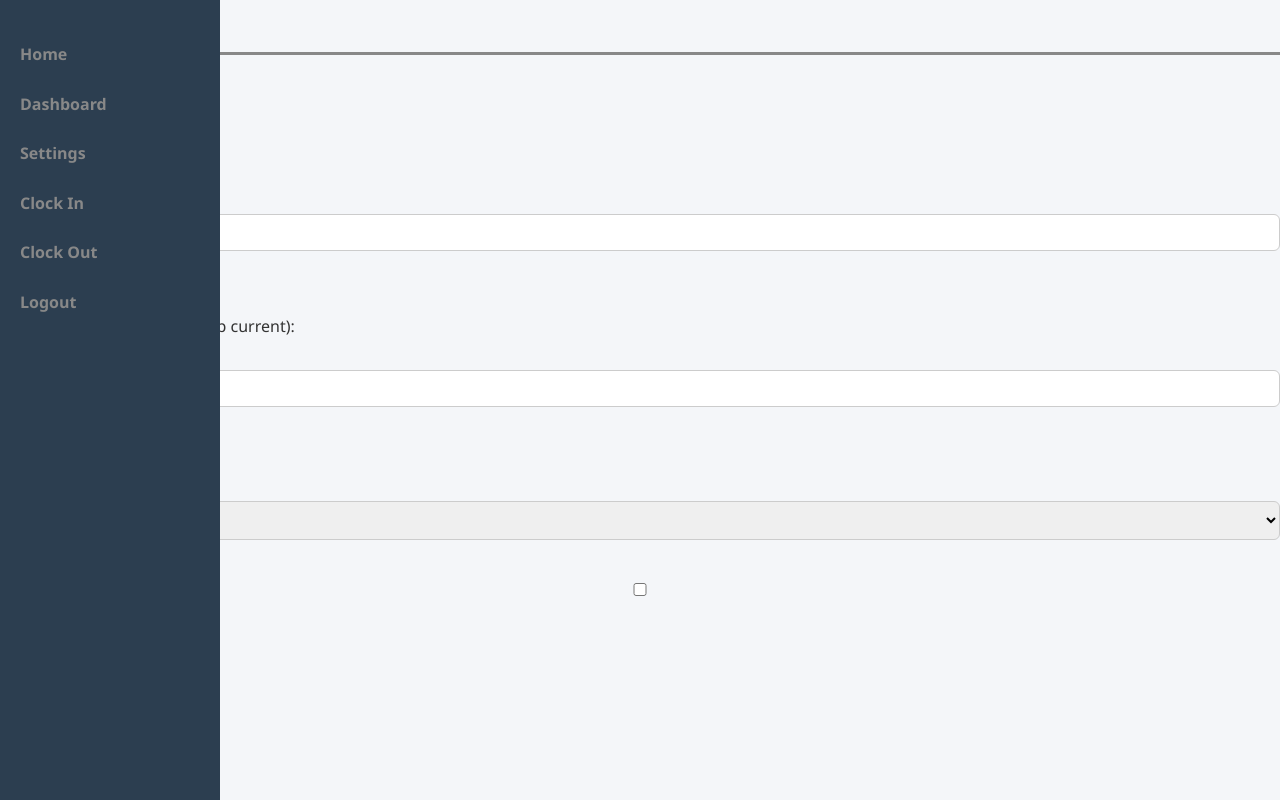
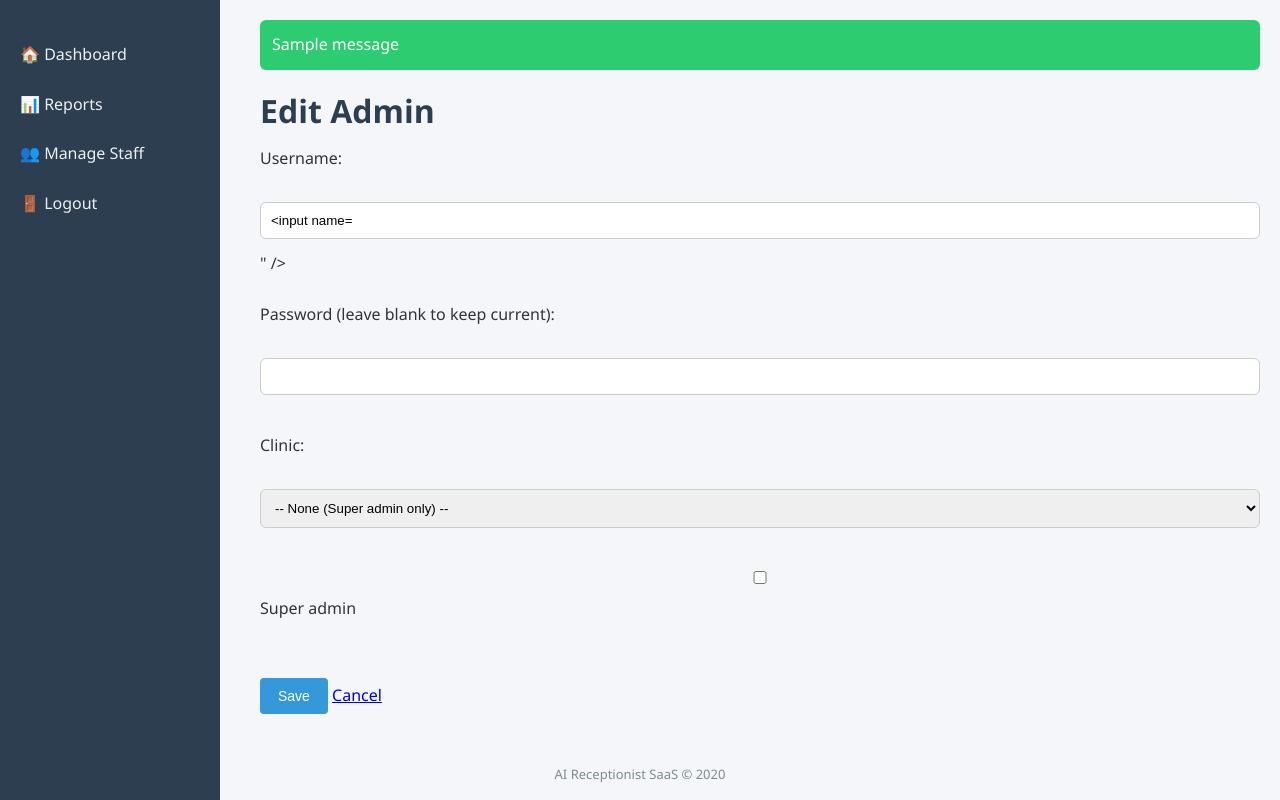
Before and after one commit to ConnorV2006/AI-Receptionist-Enchanced, a Flask app: template templates/admin_form.html in a window 1280 px wide. Run offline with Flask 3, Linux system fonts and the light colour scheme; tables that the repository leaves empty hold one stand-in row (values such as "Sample post"); the template is opened without the code that fills it: values that come from a table or form of the project are taken from there, most other values are stand-ins (such as "Sample title", 1, 10 or a date in 2020); grey boxes marked "Sample" are stand-in pictures; one stand-in notice (Sample message) is shown; form fields are guessed from the names that the template uses.

Commit message:
Update base.html

```diff
--- a/templates/base.html
+++ b/templates/base.html
@@ -1,58 +1,37 @@
 <!DOCTYPE html>
 <html lang="en">
 <head>
-  <meta charset="UTF-8" />
-  <title>{{ clinic.name if clinic else "AI Receptionist" }}</title>
+  <meta charset="UTF-8">
+  <title>AI Receptionist</title>
   <link rel="stylesheet" href="{{ url_for('static', filename='styles.css') }}">
-  <style>
-    :root { --brand: {{ clinic.primary_color if clinic and clinic.primary_color else "#1f6feb" }}; }
-    header { border-bottom: 3px solid var(--brand); padding: 8px 0; margin-bottom: 16px; }
-    nav a { margin-right: 10px; color: var(--brand); text-decoration: none; font-weight: 600; }
-    .flashes li.error { color: #b00020; }
-    .flashes li.success { color: #0a7a2d; }
-  </style>
 </head>
 <body>
-  <header>
-    <div style="display:flex;align-items:center;gap:12px;">
-      {% if clinic and clinic.logo_url %}
-        <img src="{{ clinic.logo_url }}" alt="Logo" style="height:36px;">
-      {% endif %}
-      <strong>{{ clinic.name if clinic else "AI Receptionist" }}</strong>
-    </div>
-    <nav>
-      <a href="{{ url_for('dashboard') }}">Home</a>
-      {% if clinic %}
-        <a href="{{ url_for('clinic_dashboard', slug=clinic.slug) }}">Dashboard</a>
-        <a href="{{ url_for('clinic_settings', slug=clinic.slug) }}">Settings</a>
-        {% if admin and admin.is_superadmin %}
-          <a href="{{ url_for('clinic_manager', slug=clinic.slug) }}">Manage Clinic</a>
-          <a href="{{ url_for('reports') }}">Reports</a>
-        {% endif %}
-      {% endif %}
 
-      {% if admin %}
-        <a href="{{ url_for('clock_in') }}">Clock In</a>
-        <a href="{{ url_for('clock_out') }}">Clock Out</a>
-        <a href="{{ url_for('logout') }}">Logout</a>
-      {% else %}
-        <a href="{{ url_for('login') }}">Login</a>
-      {% endif %}
-    </nav>
-  </header>
+  <!-- Sidebar Navigation -->
+  <nav>
+    <a href="{{ url_for('dashboard') }}">🏠 Dashboard</a>
+    <a href="{{ url_for('reports') }}">📊 Reports</a>
+    <a href="{{ url_for('manage_admins') }}">👥 Manage Staff</a>
+    <a href="{{ url_for('logout') }}">🚪 Logout</a>
+  </nav>
 
-  <main>
+  <!-- Main Content -->
+  <div class="content">
+    <!-- Flash Messages -->
     {% with messages = get_flashed_messages(with_categories=true) %}
       {% if messages %}
-        <ul class="flashes">
-          {% for category, message in messages %}
-            <li class="{{ category }}">{{ message }}</li>
-          {% endfor %}
-        </ul>
+        {% for category, message in messages %}
+          <div class="flash {{ category }}">{{ message }}</div>
+        {% endfor %}
       {% endif %}
     {% endwith %}
 
+    <!-- Page Content -->
     {% block content %}{% endblock %}
-  </main>
+  </div>
+
+  <footer>
+    <p>AI Receptionist SaaS &copy; {{ now().year }}</p>
+  </footer>
 </body>
 </html>
```
